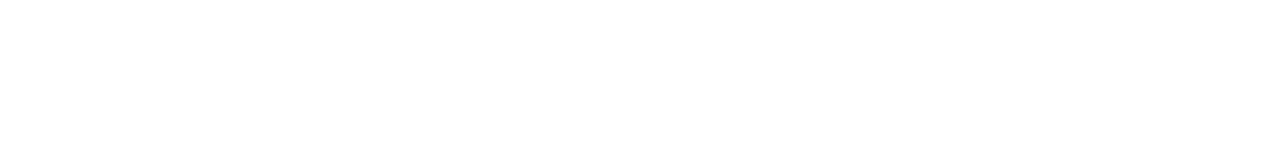
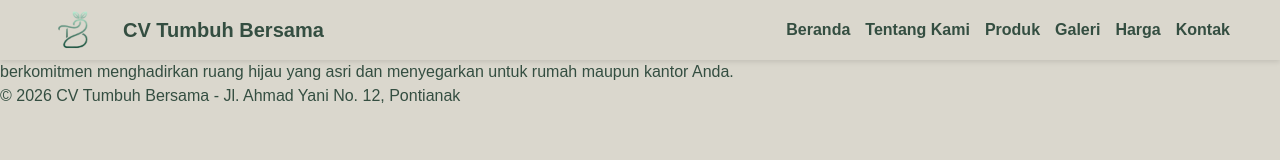
Before and after one commit to vannskie-dev/cv-tumbuh-bersama, a plain HTML site: page project-root/pages/about.html in a window 1280 px wide. Drawn offline with Linux system fonts and the light colour scheme.

Commit message:
feat: add navbar, main content, and footer to about page

```diff
--- a/project-root/pages/about.html
+++ b/project-root/pages/about.html
@@ -3,9 +3,38 @@
 <head>
     <meta charset="UTF-8">
     <meta name="viewport" content="width=device-width, initial-scale=1.0">
-    <title>Tentang Kami</title>
+    <title>Tentang Kami - CV Tumbuh Bersama</title>
+    <link rel="stylesheet" href="../styles/global.css">
+    <link rel="stylesheet" href="../styles/about.css">
 </head>
 <body>
+    <header>
+        <div class="topbar">
+            <div class="logo">
+                <img src="../assets/images/logo/logo.png" alt="Logo CV Tumbuh Bersama" class="logo-image">
+                <a href="../index.html">CV Tumbuh Bersama</a>
+            </div>
+            <nav class="menu">
+                <a href="../index.html">Beranda</a>
+                <a href="about.html" class="active">Tentang Kami</a>
+                <a href="products.html">Produk</a>
+                <a href="gallery.html">Galeri</a>
+                <a href="pricing.html">Harga</a>
+                <a href="contact.html">Kontak</a>
+            </nav>
+        </div>
+    </header>
 
+    <main>
+        <section class="about">
+            <h1>Tentang CV Tumbuh Bersama</h1>
+            <p>CV Tumbuh Bersama adalah usaha tanaman hias yang menyediakan berbagai tanaman dalam ruangan maupun luar ruangan yang terawat. Berdiri sejak 2024 di Pontianak, kami berkomitmen menghadirkan ruang hijau yang asri dan menyegarkan untuk rumah maupun kantor Anda.</p>
+        </section>
+    </main>
+
+    <footer>
+        <p>&copy; 2026 CV Tumbuh Bersama - Jl. Ahmad Yani No. 12, Pontianak</p>
+    </footer>
 </body>
+</html
 </html>
```
